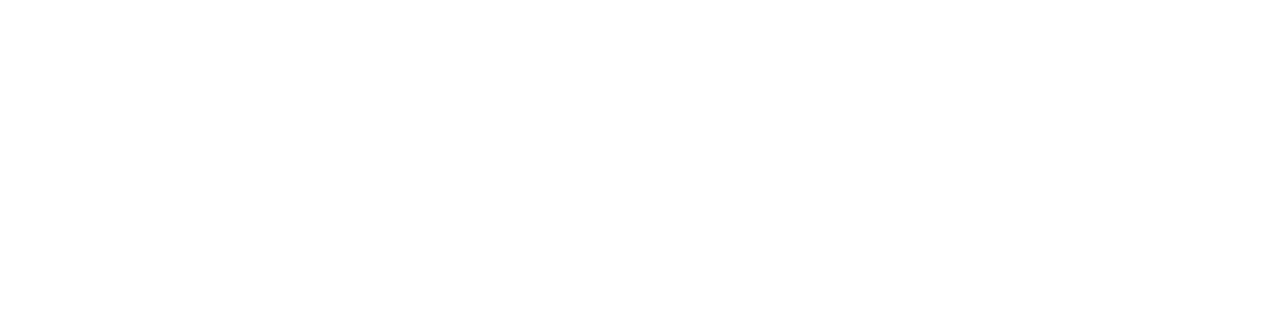
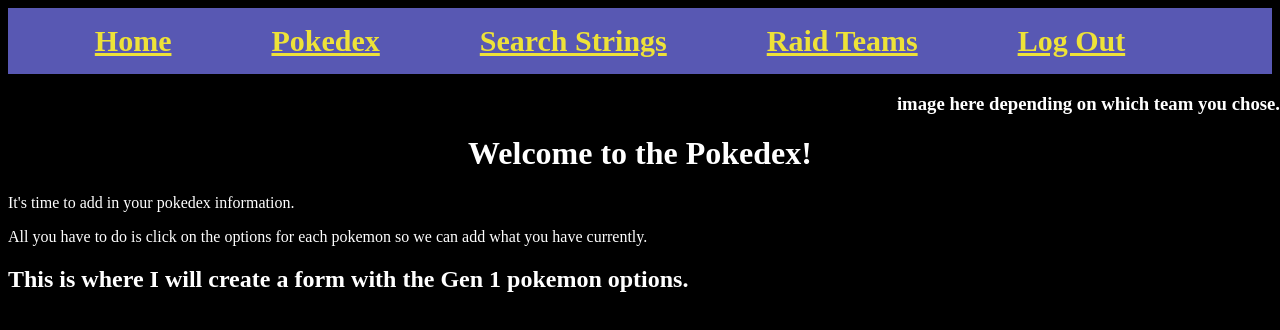
Before and after one commit to Amanda-McCabe/pokeGo_helper_wireframes, a plain HTML site: page pokedex_page/pokedex.html in a window 1280 px wide. Drawn offline with Linux system fonts and the light colour scheme.

Commit message:
added pokedex and update pokedex page as well as updates to the other files

```diff
--- a/landing_page/landing.css
+++ b/landing_page/landing.css
@@ -1,23 +1,54 @@
+body{
+    background-color: black;
+}
+
 h1{
     text-align: center;
-    color: black;
+    color: white;
     font-size: 40px;
 }
 
 p{
     text-align: center;
     font-size: 20px;
+    color: white;
 }
 
 form{
-    padding: 30px;
     background-image: url('./images/starters.jpg');
     background-repeat: no-repeat;
     background-attachment: fixed;
     background-position: center;
     font-weight: bolder;
-    font-size: 60px;
+    font-size: 30px;
     text-align: center;
     color: black;
     text-shadow: 4px 4px 5px red;
 }
+
+/* styles desktop*/
+@media all and (min-width: 600px){
+    h1{
+        text-align: center;
+        color: white;
+        font-size: 40px;
+    }
+
+    p{
+        text-align: center;
+        font-size: 20px;
+        color: white;
+    }
+
+    form{
+        background-image: url('./images/starters.jpg');
+        background-repeat: no-repeat;
+        background-attachment: fixed;
+        background-position: center;
+        font-weight: bolder;
+        font-size: 60px;
+        text-align: center;
+        color: black;
+        text-shadow: 4px 4px 5px red;
+    }
+}
--- a/navigation/navigation.css
+++ b/navigation/navigation.css
@@ -24,6 +24,9 @@ header nav ul li a{
     font-size: 15px;
 }
 
+body{
+    background-color: black;
+}
 
 /* nav style desktop */
 
--- a/pokedex_page/pokedex.css
+++ b/pokedex_page/pokedex.css
@@ -0,0 +1,59 @@
+/* nav styles */
+
+header nav{
+    display: flex;
+    justify-content: center;
+    background-color: rgb(88, 88, 179);
+}
+
+header nav ul{
+    display: flex;
+    padding-left: 10;
+    list-style: none;
+}
+
+header nav ul li{
+    display: flex;
+    flex-direction: row;
+}
+
+header nav ul li a{
+    margin: 0 40px 0 0;
+    color: rgb(238, 226, 56);
+    font-weight: bolder;
+    font-size: 15px;
+}
+
+h1{
+    padding-top: 40px;
+    text-align: center;
+    color: white;
+}
+
+h2{
+    color: white;
+}
+
+h3{
+    position: fixed;
+    top: 10;
+    right: 0;
+    color: white;
+}
+
+p{
+    color: white;
+}
+
+body{
+    background-color: black ;
+}
+/* nav style desktop */
+
+@media all and (min-width: 600px) {
+
+    header nav ul li a{
+        margin: 0 100px 0 0;
+        font-size: 30px;
+    }
+}
--- a/pokedex_page/pokedex.html
+++ b/pokedex_page/pokedex.html
@@ -7,6 +7,21 @@
     <link rel="stylesheet" href="pokedex.css">
 </head>
 <body>
-
+    <header>
+        <nav>
+            <ul id="nav">
+                <li><a href="#home">Home</a></li>
+                <li><a href="#pokedex">Pokedex</a></li>
+                <li><a href="#searchStrings">Search Strings</a></li>
+                <li><a href="#raidTeams">Raid Teams</a></li>
+                <li><a href="#logOut">Log Out</a></li>
+            </ul>
+        </nav>
+    </header>
+    <h3>image here depending on which team you chose.</h3>
+    <h1>Welcome to the Pokedex!</h1>
+    <p>It's time to add in your pokedex information.</p>
+    <p>All you have to do is click on the options for each pokemon so we can add what you have currently.</p>
+    <h2>This is where I will create a form with the Gen 1 pokemon options.</h2>
 </body>
 </html>
--- a/team_page/team.css
+++ b/team_page/team.css
@@ -1,8 +1,26 @@
+#img1{
+    background-image: url('./images/teamBanners2.jpg');
+    background-repeat: no-repeat;
+    position: fixed;
+    top: 0;
+    left: 0;
+    width: 200px;
+}
+
+#img2{
+    background-image: url('./images/teamBanners2.jpg');
+    background-repeat: no-repeat;
+    position: fixed;
+    top: 0;
+    right: 0;
+    width: 200px;
+}
+
 body{
-    background-image: url('./images/teamBanners.jpg');
-    background-repeat: no-repeat;
     text-align: center;
     padding-top: 300px;
+    background-color: black;
+    color: white;
 }
 
 #btn1{
@@ -20,6 +38,24 @@ body{
     color: white;
 }
 
+#img3{
+    background-image: url('./images/teamBanners2.jpg');
+    background-repeat: no-repeat;
+    position: fixed;
+    bottom: 0;
+    left: 0;
+    width: 200px;
+}
+
+#img4{
+    background-image: url('./images/teamBanners2.jpg');
+    background-repeat: no-repeat;
+    position: fixed;
+    bottom: 0;
+    right: 0;
+    width: 200px;
+}
+
 /*styles desktop*/
 @media all and (min-width: 600px){
     body{
--- a/update_pokedex/update.css
+++ b/update_pokedex/update.css
@@ -0,0 +1,59 @@
+/* nav styles */
+
+header nav{
+    display: flex;
+    justify-content: center;
+    background-color: rgb(88, 88, 179);
+}
+
+header nav ul{
+    display: flex;
+    padding-left: 10;
+    list-style: none;
+}
+
+header nav ul li{
+    display: flex;
+    flex-direction: row;
+}
+
+header nav ul li a{
+    margin: 0 40px 0 0;
+    color: rgb(238, 226, 56);
+    font-weight: bolder;
+    font-size: 15px;
+}
+
+h1{
+    padding-top: 40px;
+    text-align: center;
+    color: white;
+}
+
+h2{
+    color: white;
+}
+
+h3{
+    position: fixed;
+    top: 10;
+    right: 0;
+    color: white;
+}
+
+p{
+    color: white;
+}
+
+body{
+    background-color: black ;
+}
+/* nav style desktop */
+
+@media all and (min-width: 600px) {
+
+    header nav ul li a{
+        margin: 0 100px 0 0;
+        font-size: 30px;
+    }
+}
```
Also changed, not shown: team_page/team.html (+4 -0 lines), update_pokedex/update.html (+16 -1 lines), pokedex_page/images/instinctBanner.jpg (added), pokedex_page/images/mysticBanner.jpg (added), pokedex_page/images/valorBanner.jpg (added), team_page/images/teamBanners2.jpg (added), update_pokedex/images/instinctBanner.jpg (added), update_pokedex/images/mysticBanner.jpg (added), update_pokedex/images/valorBanner.jpg (added).
